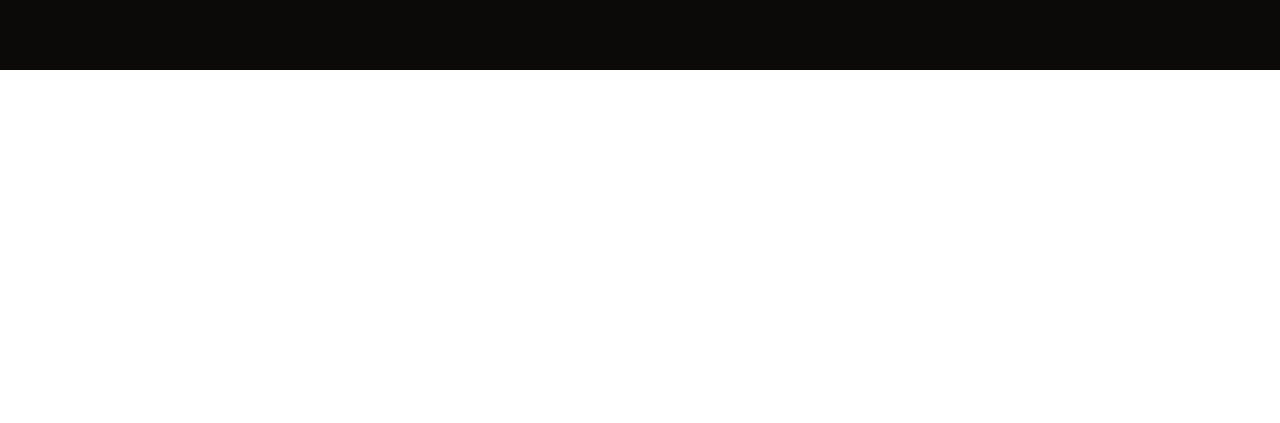
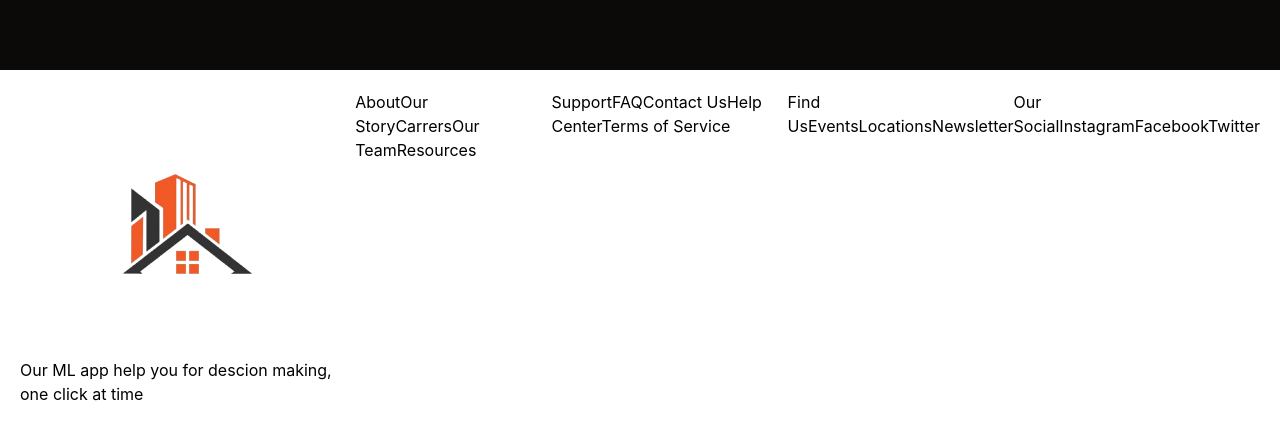
Before and after one commit to niyomugaboetiene/ML.projects.io, a React (Vite) app in the folder Data Science Project/Real Estate Price prediction/client/: page / in a window 1280 px wide. Shown: the part 1602-2025 px from the top of the page. Before the commit the page ends 1672 px from the top, so only its background shows below. Built offline with nearby package versions, Linux system fonts and the light colour scheme; no server answers.

Commit message:
[Coding] building client side

```diff
--- a/Data Science Project/Real Estate Price prediction/client/src/pages/Home.jsx
+++ b/Data Science Project/Real Estate Price prediction/client/src/pages/Home.jsx
@@ -25,7 +25,7 @@ const HomeComponent = () => {
                 <div className="w-130 p-4 relative">
                     <h1 className="text-[30px] absolute top-70 left-20 font-bold text-orange-500 font-serif">Predict Best Price Of Dream House</h1>
 
-                  <p className="text-[20px] absolute top-95 left-20 text-orange-400 font-serif">Explore our smart house price prediction system that helps you estimate property values based on location, size, and features. Make better decisions with data-driven insights.</p>
+                  <p className="text-[20px] absolute top-95 left-20 text-orange-400 font-serif">Your <span className="font-bold">AI</span> tool to explore our smart house price prediction system that helps you estimate property values based on location, size, and features. Make better decisions with data-driven insights.</p>
                 </div>
 
                 <img src={house} alt="House" title="House" className="w-250 rounded-full relative -right-90 top-30"/>
--- /dev/null
+++ b/Data Science Project/Real Estate Price prediction/client/src/pages/footer.jsx
@@ -0,0 +1,47 @@
+import Logo from "../assets/vector.png";
+import { Link } from "react-router-dom";
+
+const Footer = () => {
+    return (
+        <div>
+             <div className="flex justify-between p-5">
+               <div>
+                <img src={Logo} alt="Logo" />
+                <p>Our ML app help you for descion making, one click at time</p>
+               </div>
+
+               <div>
+                   <span>About</span>
+                   <Link>Our Story</Link>
+                   <Link>Carrers</Link>
+                   <Link>Our Team</Link>
+                   <Link>Resources</Link>
+               </div>
+
+               <div>
+                <span>Support</span>
+                <Link>FAQ</Link>
+                <Link>Contact Us</Link>
+                <Link>Help Center</Link>
+                <Link>Terms of Service</Link>
+               </div>
+
+               <div>
+                <span>Find Us</span>
+                <Link>Events</Link>
+                <Link>Locations</Link>
+                <Link>Newsletter</Link>
+               </div>
+
+               <div>
+                <span>Our Social</span>
+                <Link>Instagram</Link>
+                <Link>Facebook</Link>
+                <Link>Twitter</Link>
+               </div>
+             </div>
+        </div>
+    )
+}
+
+export default Footer;
--- a/Data Science Project/Real Estate Price prediction/client/src/pages/layout.jsx
+++ b/Data Science Project/Real Estate Price prediction/client/src/pages/layout.jsx
@@ -1,3 +1,4 @@
+import Footer from "./footer";
 
 const Layout = ({ children }) => {
     return (
@@ -5,6 +6,8 @@ const Layout = ({ children }) => {
             <main className="pt-6">
                 {children}
             </main>
+
+            <Footer />
         </div>
     )
 }
```
